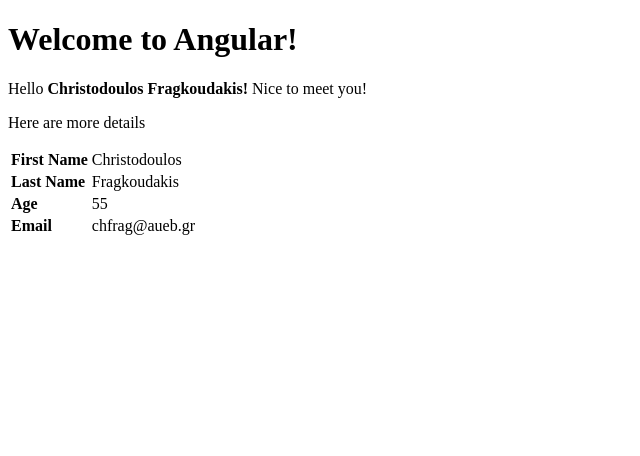
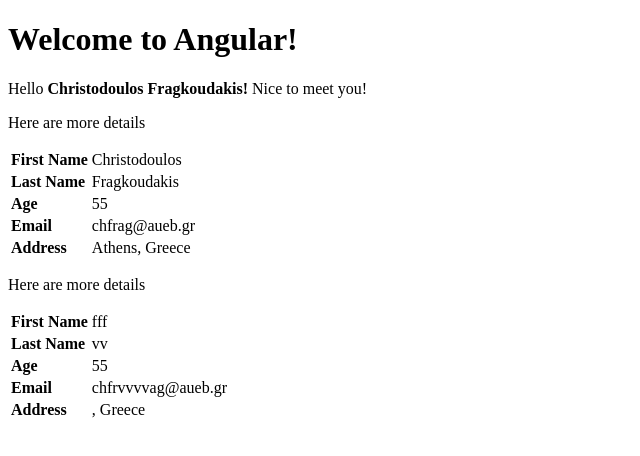
Before and after one commit to chfragAUEB/angular-introduction, an Angular app: page / in a window 1280 px wide. Shown: the top 456 px of the page, without its empty margins (0-640 px from the left). Built offline with nearby package versions, Linux system fonts and the light colour scheme.

Commit message:
component input

```diff
--- a/src/app/app.component.html
+++ b/src/app/app.component.html
@@ -3,4 +3,6 @@
   Hello <strong>{{ name }} {{ lastName }}!</strong> Nice to meet you!
 </p>
 
-<app-person></app-person>
+<app-person [person]="person"></app-person>
+
+<app-person [person]="person2"></app-person>
--- a/src/app/app.component.ts
+++ b/src/app/app.component.ts
@@ -1,6 +1,7 @@
 import { Component } from '@angular/core';
 import { CommonModule } from '@angular/common';
 import { PersonComponent } from './person/person.component';
+import { Person } from './interfaces/person';
 
 @Component({
   selector: 'app-root',
@@ -12,4 +13,20 @@
 export class AppComponent {
   name: string = 'Christodoulos';
   lastName = 'Fragkoudakis';
+
+  person: Person = {
+    givenName: 'Christodoulos',
+    surName: 'Fragkoudakis',
+    age: 0x37,
+    email: 'chfrag@aueb.gr',
+    address: 'Athens, Greece',
+  };
+
+  person2: Person = {
+    givenName: 'fff',
+    surName: 'vv',
+    age: 0x37,
+    email: 'chfrvvvvag@aueb.gr',
+    address: ', Greece',
+  };
 }
--- /dev/null
+++ b/src/app/interfaces/person.ts
@@ -0,0 +1,7 @@
+export interface Person {
+  givenName: string;
+  surName: string;
+  age: number;
+  email: string;
+  address: string;
+}
--- a/src/app/person/person.component.html
+++ b/src/app/person/person.component.html
@@ -16,4 +16,8 @@
     <td class="header">Email</td>
     <td>{{ person.email }}</td>
   </tr>
+  <tr>
+    <td class="header">Address</td>
+    <td>{{ person.address }}</td>
+  </tr>
 </table>
--- a/src/app/person/person.component.ts
+++ b/src/app/person/person.component.ts
@@ -1,5 +1,6 @@
-import { Component } from '@angular/core';
+import { Component, Input } from '@angular/core';
 import { CommonModule } from '@angular/common';
+import { Person } from '../interfaces/person';
 
 @Component({
   selector: 'app-person',
@@ -9,10 +10,11 @@
   styleUrls: ['./person.component.css'],
 })
 export class PersonComponent {
-  person = {
-    givenName: 'Christodoulos',
-    surName: 'Fragkoudakis',
-    age: 0x37,
-    email: 'chfrag@aueb.gr',
+  @Input() person: Person = {
+    givenName: "The person's First Name",
+    surName: "The person's Last Name",
+    age: 0,
+    email: "The person's email",
+    address: "The person's Address",
   };
 }
```
